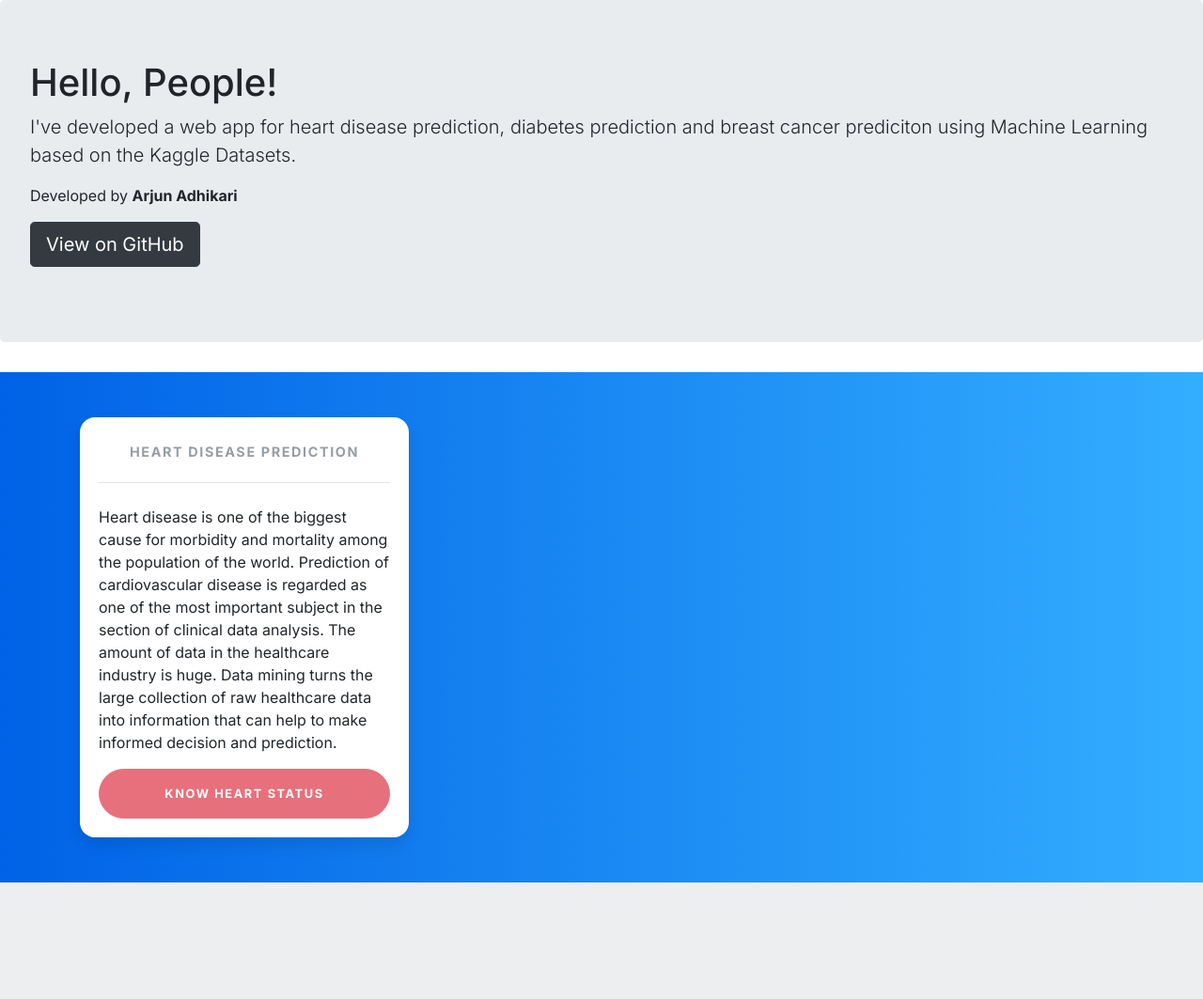
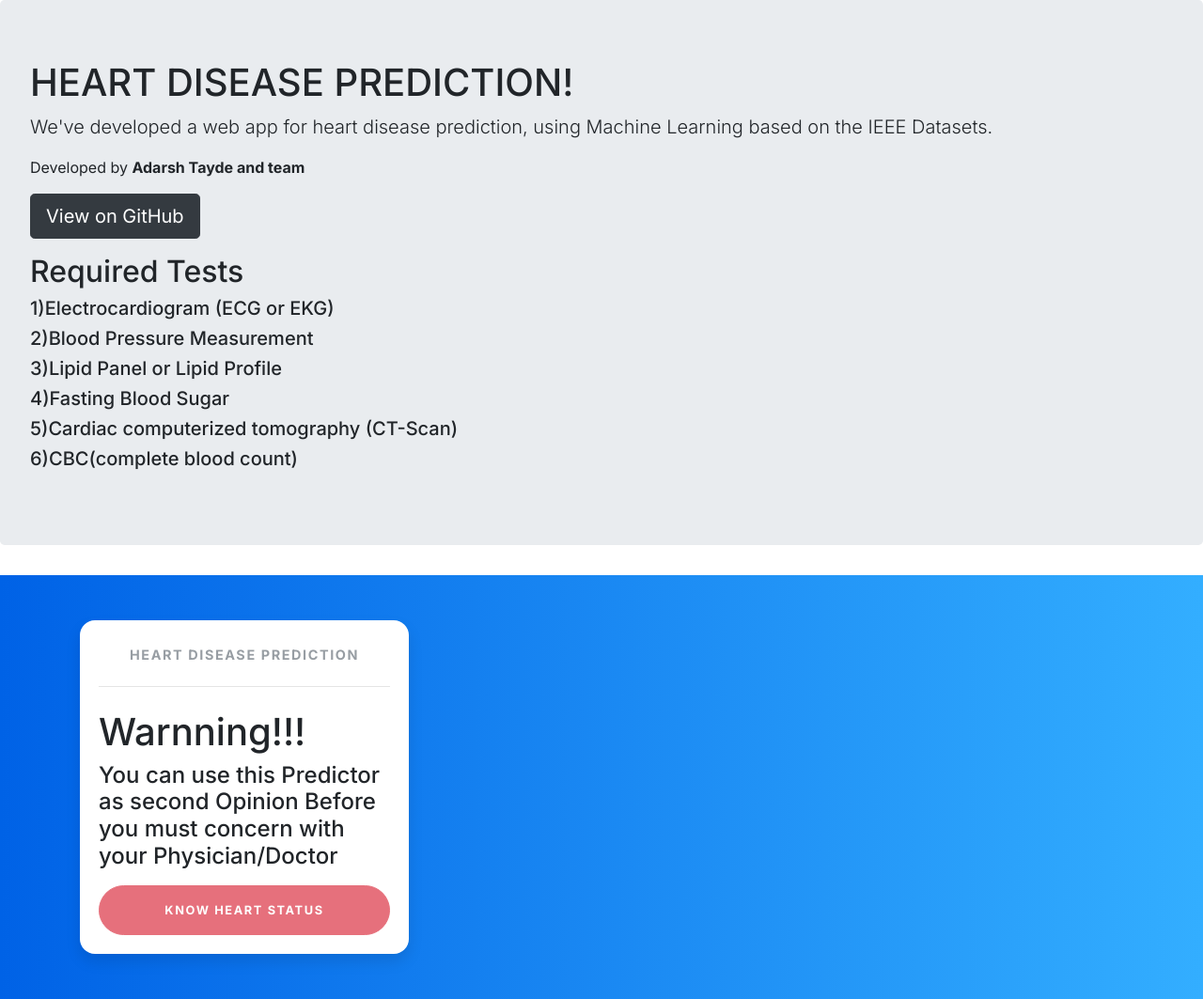
Before and after one commit to Adarsh01111/hdp4, a Django app: page / in a window 1280 px wide. Shown: the part 56-1119 px from the top of the page at 94% size. Before the commit the page ends 995 px from the top, so only its background shows below. Run offline with Django 3.2, Linux system fonts and the light colour scheme; some libraries are stand-ins or nearby versions.

Commit message:
Update home.html

```diff
--- a/templates/home.html
+++ b/templates/home.html
@@ -47,23 +47,36 @@
     </nav>
 
     <div class="jumbotron">
-      <h1 class="display-5">Hello, People!</h1>
+      <h1 class="display-5">HEART DISEASE PREDICTION!</h1>
       <p class="lead ">
-        I've developed a web app for heart disease prediction, diabetes prediction and breast cancer prediciton using Machine Learning based on the Kaggle Datasets.
+        We've developed a web app for heart disease prediction, using Machine Learning based on the IEEE Datasets.
       </p>
       <p>
-        Developed by <strong>Arjun Adhikari</strong>
+        Developed by <strong>Adarsh Tayde and team</strong>
       </p>
       <p class="lead">
-        <a class="btn btn-dark btn-lg" href="https://github.com/theArjun/disease-predictor" role="button">View on GitHub</a>
+        <a class="btn btn-dark btn-lg" href="https://github.com/Adarsh01111/hdp4.git" role="button">View on GitHub</a>
       </p>
+
+        <p>
+          <h2 color:red>Required Tests</h2>
+          <h5>1)Electrocardiogram (ECG or EKG)</h5>
+          <h5> 2)Blood Pressure Measurement </h5>
+          <h5> 3)Lipid Panel or Lipid Profile</h5>
+            <h5>4)Fasting Blood Sugar</h5>
+              <h5>5)Cardiac computerized tomography (CT-Scan)</h5>
+                <h5>6)CBC(complete blood count)</h5>
+        </p>
     </div>
 
     <section class="pricing py-5">
       <div class="container">
+
         <div class="row">
+
           <!-- Free Tier -->
           <div class="col-lg-4">
+
             <div class="card mb-5 mb-lg-0">
               <div class="card-body">
                 <h5 class="card-title text-muted text-uppercase text-center">
@@ -72,14 +85,9 @@
 
                 <hr />
                 <p class="">
-                  Heart disease is one of the biggest cause for morbidity and
-                  mortality among the population of the world. Prediction of
-                  cardiovascular disease is regarded as one of the most
-                  important subject in the section of clinical data analysis.
-                  The amount of data in the healthcare industry is huge. Data
-                  mining turns the large collection of raw healthcare data into
-                  information that can help to make informed decision and
-                  prediction.
+                  <h1 class="display-5 align-content-center">Warnning!!!</h1>
+        <h4>You can use this Predictor as second Opinion Before you must concern with your Physician/Doctor</h4>
+
                 </p>
                 <a
                   href="{% url 'heart' %}"
```
